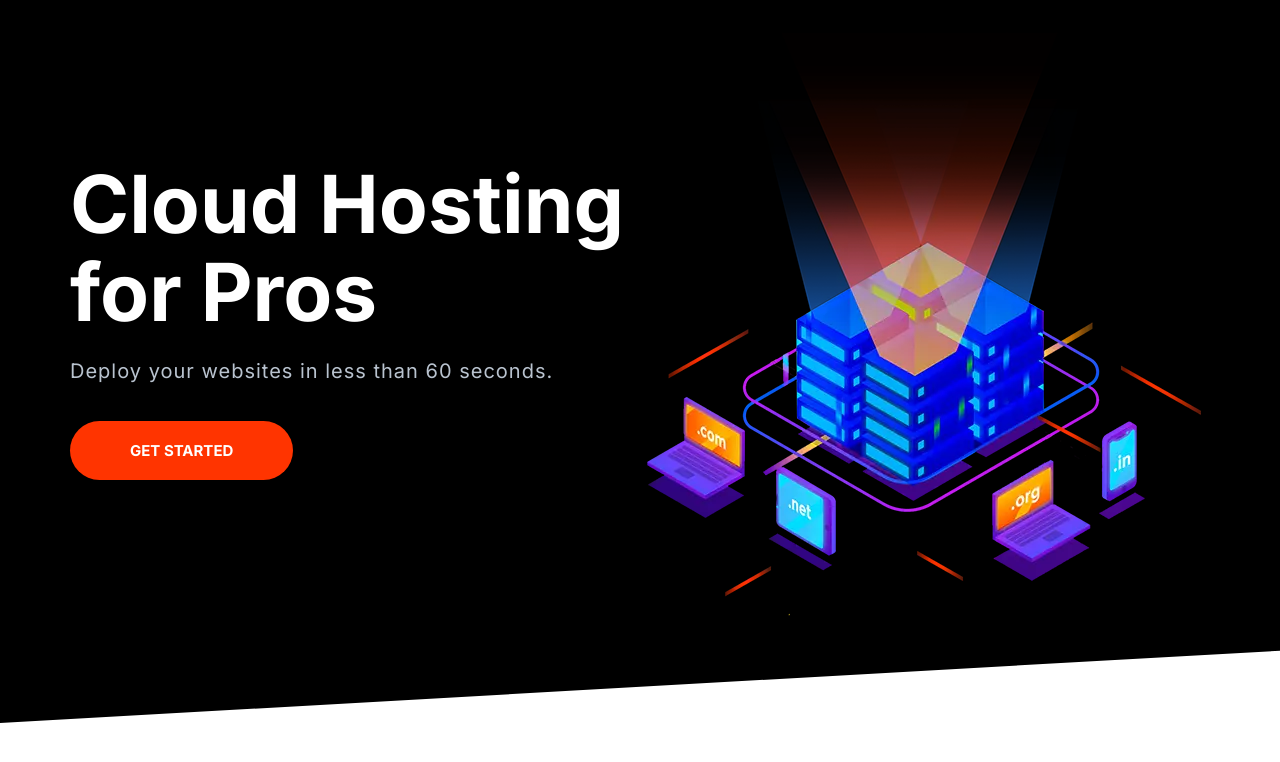
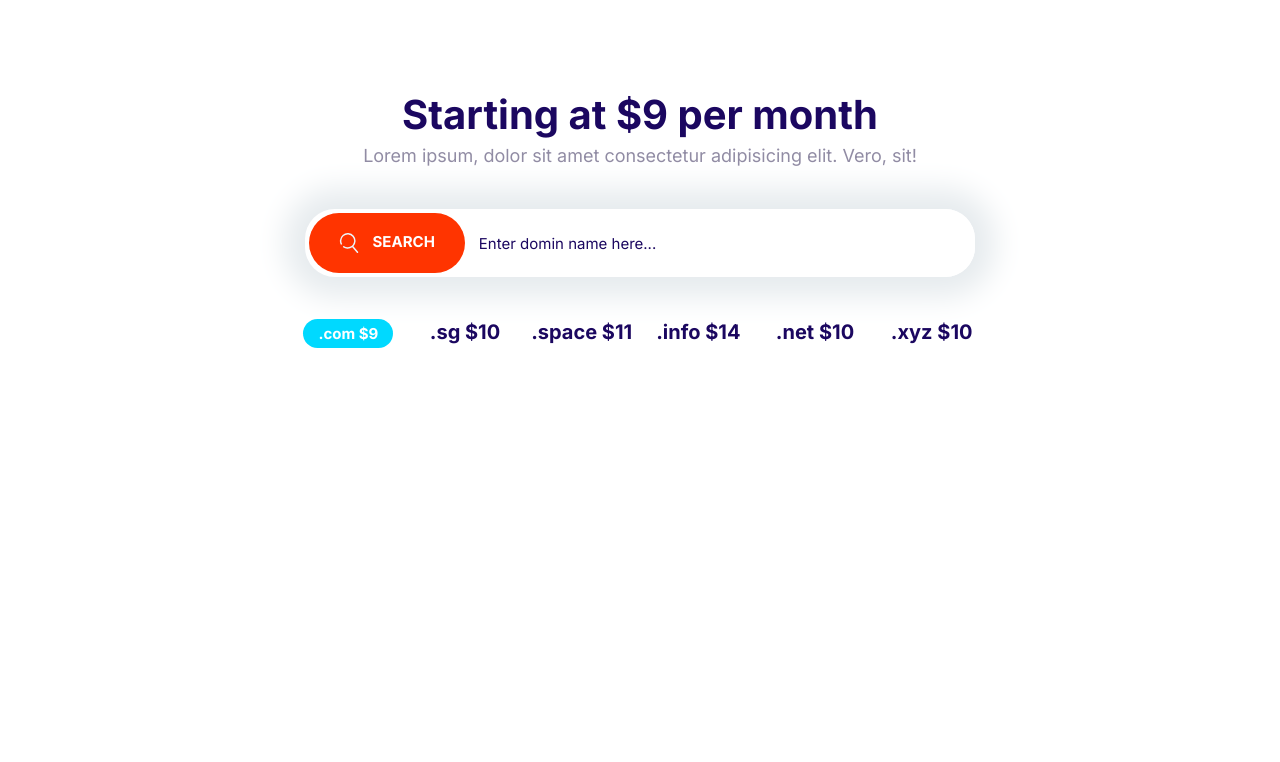
Before and after one commit to khg97/khg97, a plain HTML site: page index.html in a window 1280 px wide. Drawn offline with Linux system fonts and the light colour scheme.

Commit message:
making domian block.

```diff
--- a/css/styles.css
+++ b/css/styles.css
@@ -175,10 +175,17 @@ a {
   font-size: 1.8rem;
   font-weight: 600;
   margin: 1rem 0;
+  outline: 0;
   padding: 2rem 3rem;
   text-transform: uppercase;
   white-space: nowrap;
   text-align: center;
+}
+.btn .icon {
+  width: 2rem;
+  height: 2rem;
+  margin-right: 1rem;
+  vertical-align: middle;
 }
 
 .btn--primary {
@@ -638,3 +645,28 @@ a {
     align-self: center;
   }
 }
+
+/* domain block */
+.block-domain .input-group {
+  box-shadow: 0 0 30px 20px #e6ebee;
+  border: 0;
+  margin: 4rem auto;
+  max-width: 670px;
+}
+
+.block-domain__prices {
+  display: grid;
+  grid-template-columns: repeat(3, 1fr);
+  grid-template-rows: repeat(2, 6rem);
+  font-size: 2rem;
+  font-weight: 600;
+  justify-items: center;
+  max-width: 700px;
+  margin: 0 auto;
+}
+
+@media screen and (min-width: 768px) {
+  .block-domain__prices {
+    grid-template-columns: repeat(auto-fit, minmax(10rem, 1fr));
+  }
+}
--- a/index.html
+++ b/index.html
@@ -15,22 +15,34 @@
     <link rel="stylesheet" href="css/styles.css" />
   </head>
   <body>
-    <section class="block block--dark block--skewed-left hero">
-      <div class="container grid grid--1x2">
-        <header class="block__header hero__content">
-          <h1 class="block__heading">Cloud Hosting for Pros</h1>
-          <p class="hero__tagline">
-            Deploy your websites in less than 60 seconds.
-          </p>
-          <a href="" class="btn btn--accent btn--stretched">Get Started</a>
-        </h>
+    <section class="block container block-domain">
+      <header class="block__header">
+        <h2>Starting at $9 per month</h2>
+        <p>
+          Lorem ipsum, dolor sit amet consectetur adipisicing elit. Vero, sit!
+        </p>
       </header>
-      <picture>
-        <source type="image/webp" srcset="images/banner.webp 1x, images/banner@2x.webp 2x">
-        <source type="image/png" srcset="images/banner.png 1x, images/banner@2x.png 2x">
-        <img class="hero__image" src="images/banner.png" alt="" />
-      </picture>
+      <div class="input-group">
+        <button class="btn btn--accent">
+          <svg class="icon icon--white">
+            <use xlink:href="images/sprite.svg#search"></use>
+          </svg>
+          Search
+        </button>
+        <input
+          type="text"
+          class="input"
+          placeholder="Enter domin name here..."
+        />
       </div>
+      <ul class="list block-domain__prices">
+        <li><span class="badge badge--secondary">.com $9</span></li>
+        <li>.sg $10</li>
+        <li>.space $11</li>
+        <li>.info $14</li>
+        <li>.net $10</li>
+        <li>.xyz $10</li>
+      </ul>
     </section>
     <script src="main.js"></script>
   </body>
```
Also changed, not shown: components/domain-block.html (added, +23 -0 lines).
